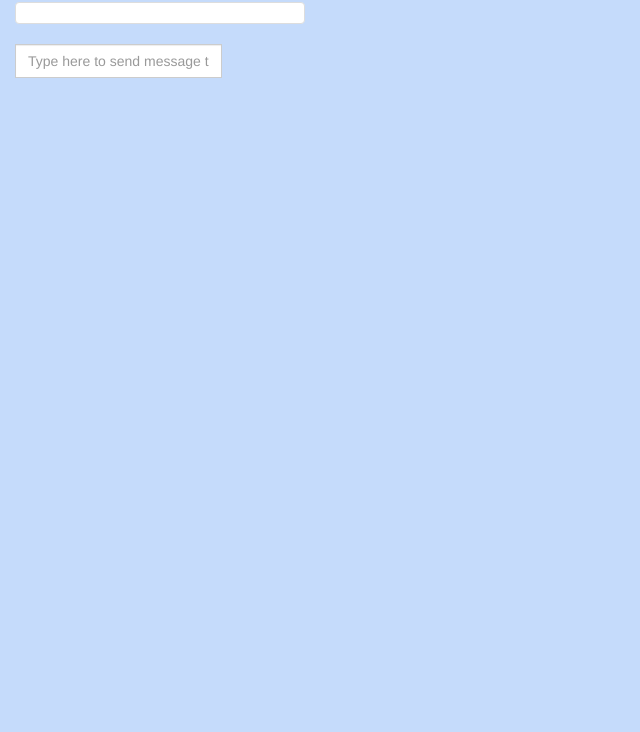
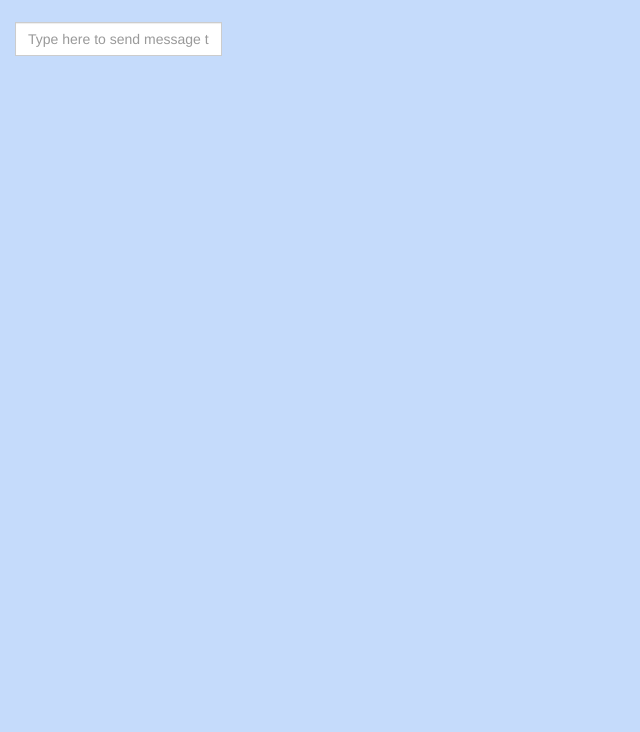
Before and after one commit to svetlananikitina/BotUI, a plain HTML site: page index.html in a window 1280 px wide. Shown: the part 68-800 px from the top of the page, without its empty margins (0-640 px from the left). Drawn offline with nearby package versions, Linux system fonts and the light colour scheme.

Commit message:
bootstrap classes edit

```diff
--- a/index.html
+++ b/index.html
@@ -57,13 +57,13 @@
     <div class="col-xs-6 col-md-3">
         <!--<div class ="chat_window">-->
         <ul id="list-group" class="list-group" style="overflow: auto">
-        <!----><li class="list-group-item"></li>
+            <!--<li class="list-group-item"></li>-->
         </ul>
-        <div>
+        <!--<div>-->
             <div class="input-group">
                 <input class="form-control" type ="text" id="messageForBot" placeholder="Type here to send message to the Bot">
             </div>
-        </div>
+        <!--</div>-->
     </div>
     <!--<div class="container">-->
             <div id="pictures"></div>
```
